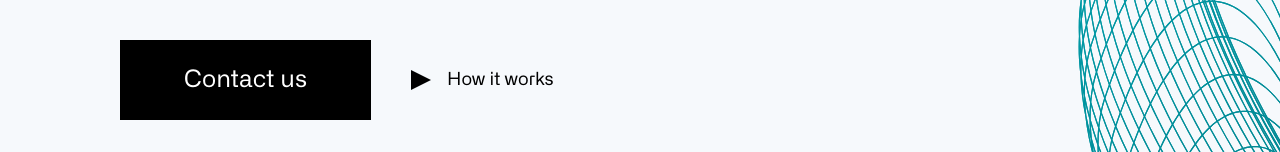
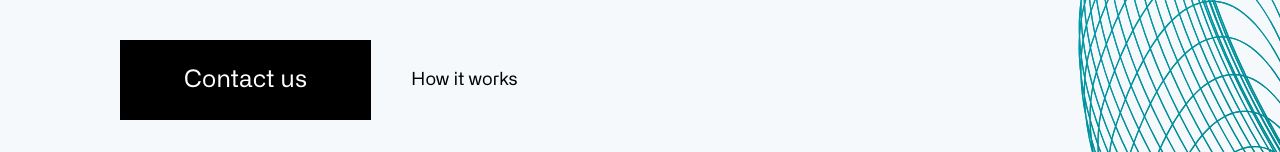
Before and after one commit to bsaoptima/karterwebsite, a React (Vite) app: page / in a window 1280 px wide. Shown: the part 648-800 px from the top of the page. Built offline with nearby package versions, Linux system fonts and the light colour scheme.

Commit message:
changes?

```diff
--- a/src/pages/Home.jsx
+++ b/src/pages/Home.jsx
@@ -59,7 +59,7 @@ function LandingSection({ scrollToContact, scrollToSolutions }) {
               </button>
             </div>
             <div className="flex flex-row items-center gap-x-2 md:gap-x-4 phone-hidden">
-              <div className="triangle"></div>
+              {/* <div className="triangle"></div> */}
               <a
                 onClick={scrollToSolutions}
                 className="text-sm md:text-lg font-alliance relative before:content-[''] before:absolute before:block before:w-full before:h-[2px] before:bottom-0 before:left-0 before:bg-black before:hover:scale-x-100 before:scale-x-0 before:origin-top-left before:transition before:ease-in-out before:duration-300"
```
